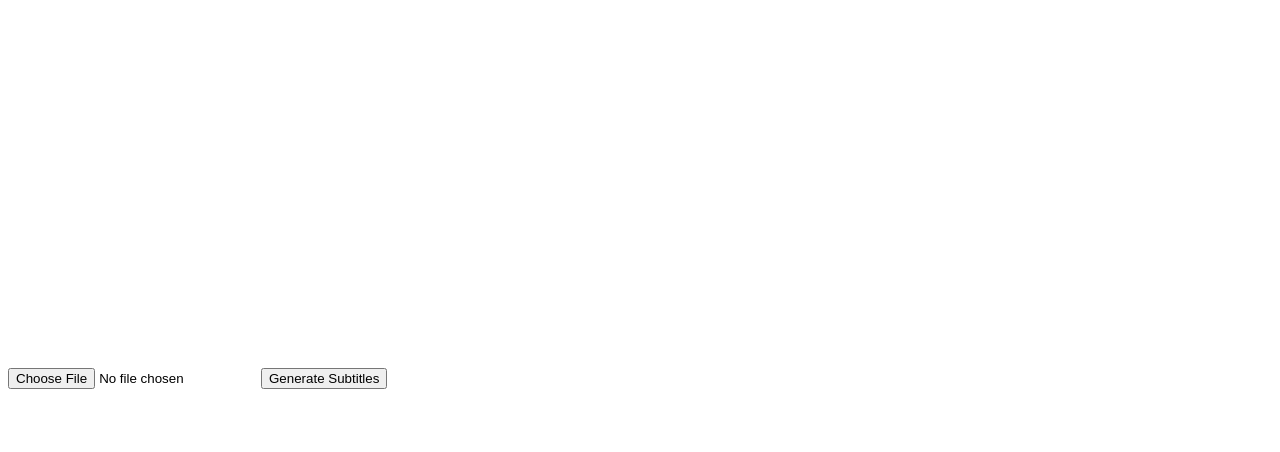
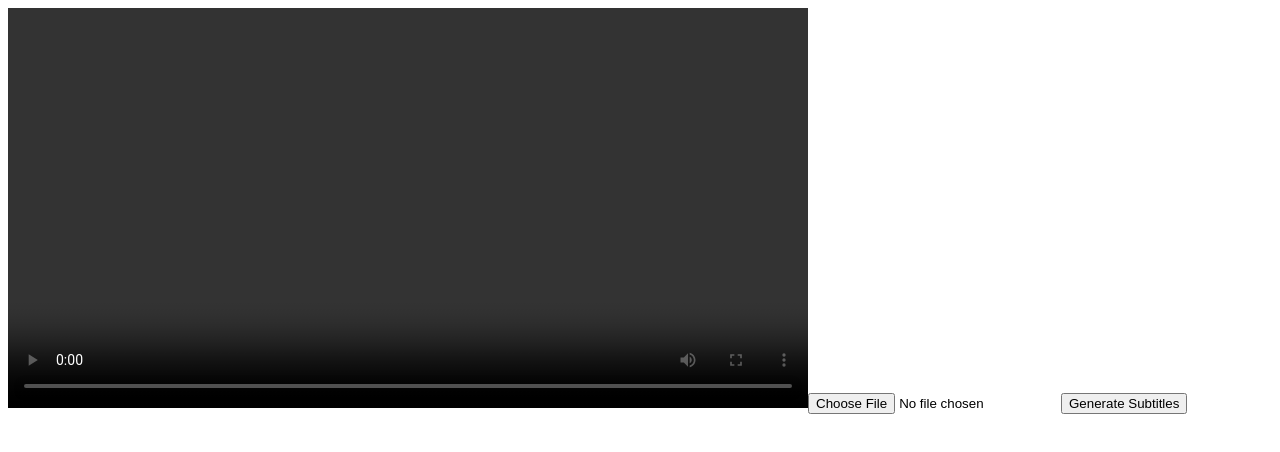
Before and after one commit to foomprep/subtitler, a React (Vite) app: page / in a window 1280 px wide. Shown: the top 452 px of the page. Built offline with nearby package versions, Linux system fonts and the light colour scheme.

Commit message:
Remove react player and use <video> instead

```diff
--- a/package.json
+++ b/package.json
@@ -12,8 +12,7 @@
   "dependencies": {
     "axios": "^1.3.6",
     "react": "^18.2.0",
-    "react-dom": "^18.2.0",
-    "react-player": "^2.12.0"
+    "react-dom": "^18.2.0"
   },
   "devDependencies": {
     "@types/react": "^18.0.28",
--- a/src/App.jsx
+++ b/src/App.jsx
@@ -1,6 +1,5 @@
 import axios from "axios";
 import { useState } from "react";
-import ReactPlayer from "react-player";
 import Subtitles from './components/Subtitles'
 
 function App() {
@@ -22,7 +21,7 @@ function App() {
 
   return (
     <div>
-      <ReactPlayer url={videoURL} controls />
+      <video height="400" src={videoURL} controls />
       <input
         type="file"
         name="media"
```
Also changed, not shown: 1 other file (tests, documents, lock files or other folders).
